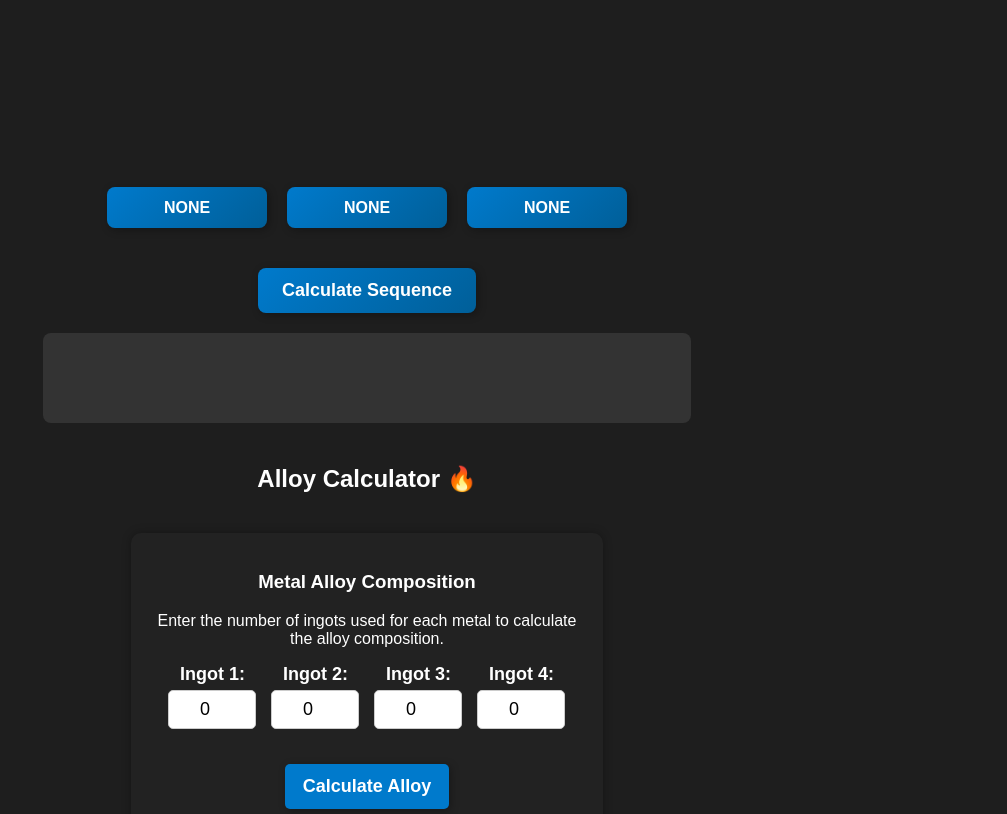
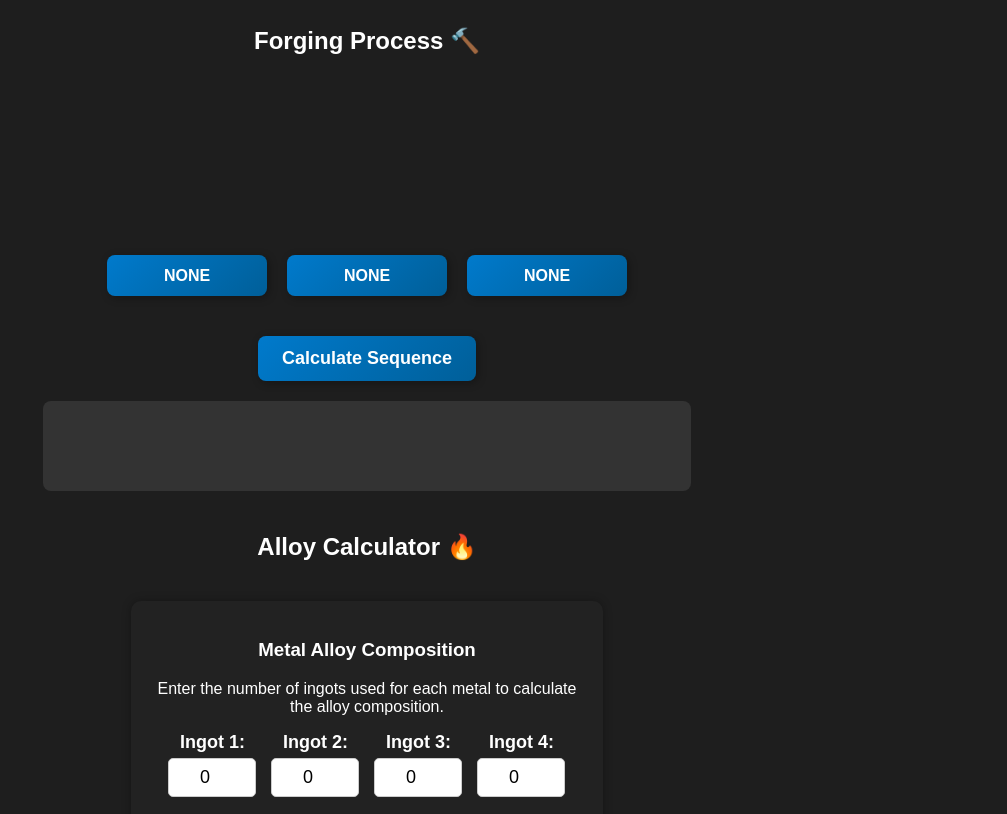
Before and after one commit to AugustoKonzen/TFCSmithingCalculatorWeb, a plain HTML site: page index.html in a window 1280 px wide. Shown: the part 93-907 px from the top of the page, without its empty margins (273-1280 px from the left). Drawn offline with Linux system fonts and the light colour scheme.

Commit message:
Update site

```diff
--- a/index.html
+++ b/index.html
@@ -10,6 +10,7 @@
 <body>
     <div class="global-container">
         <h1>TFC Smithing Calculator</h1>
+        <h2>Forging Process 🔨</h2>
 
         <button id="howToUseBtn" class="tutorial-btn">How to Use</button>
 
```
